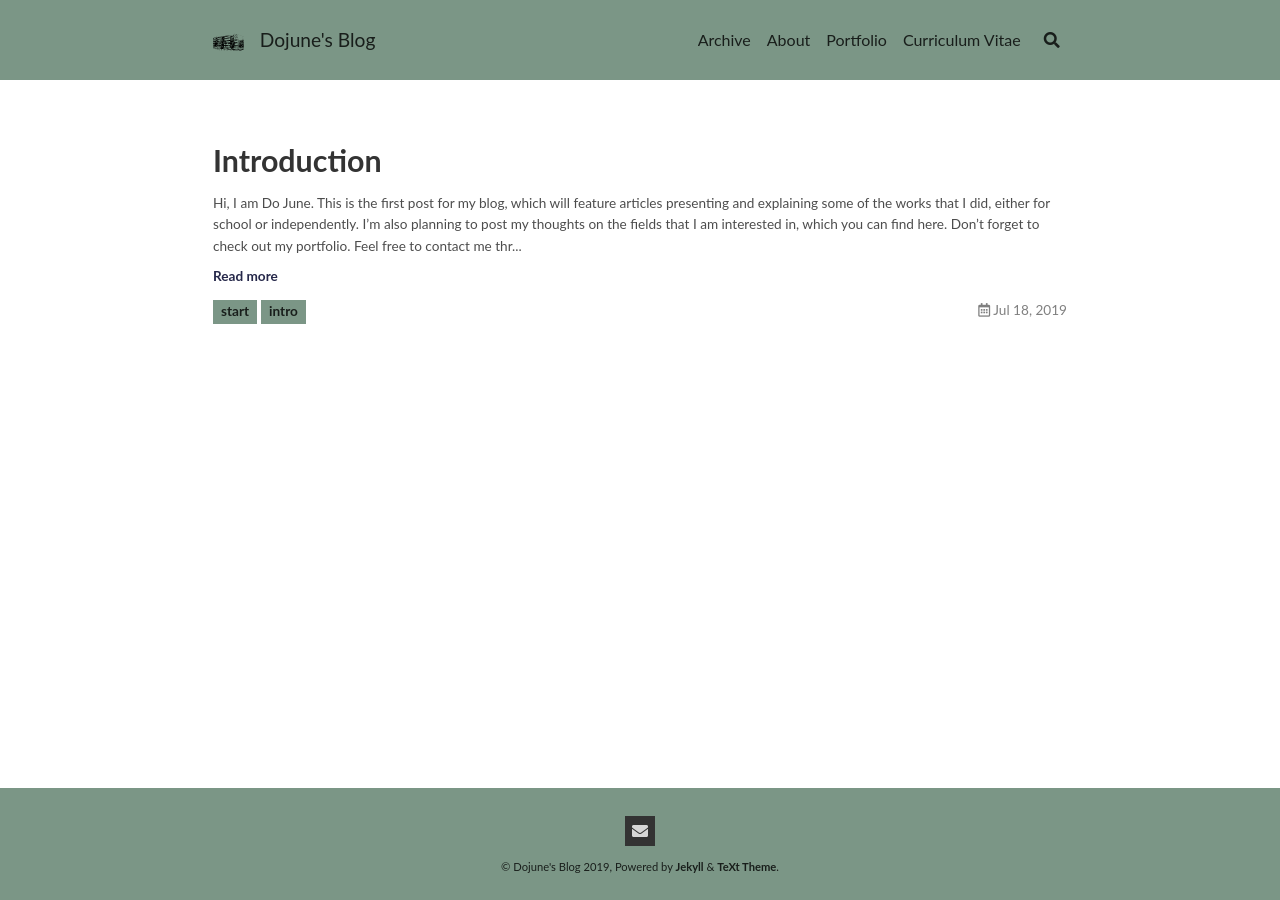
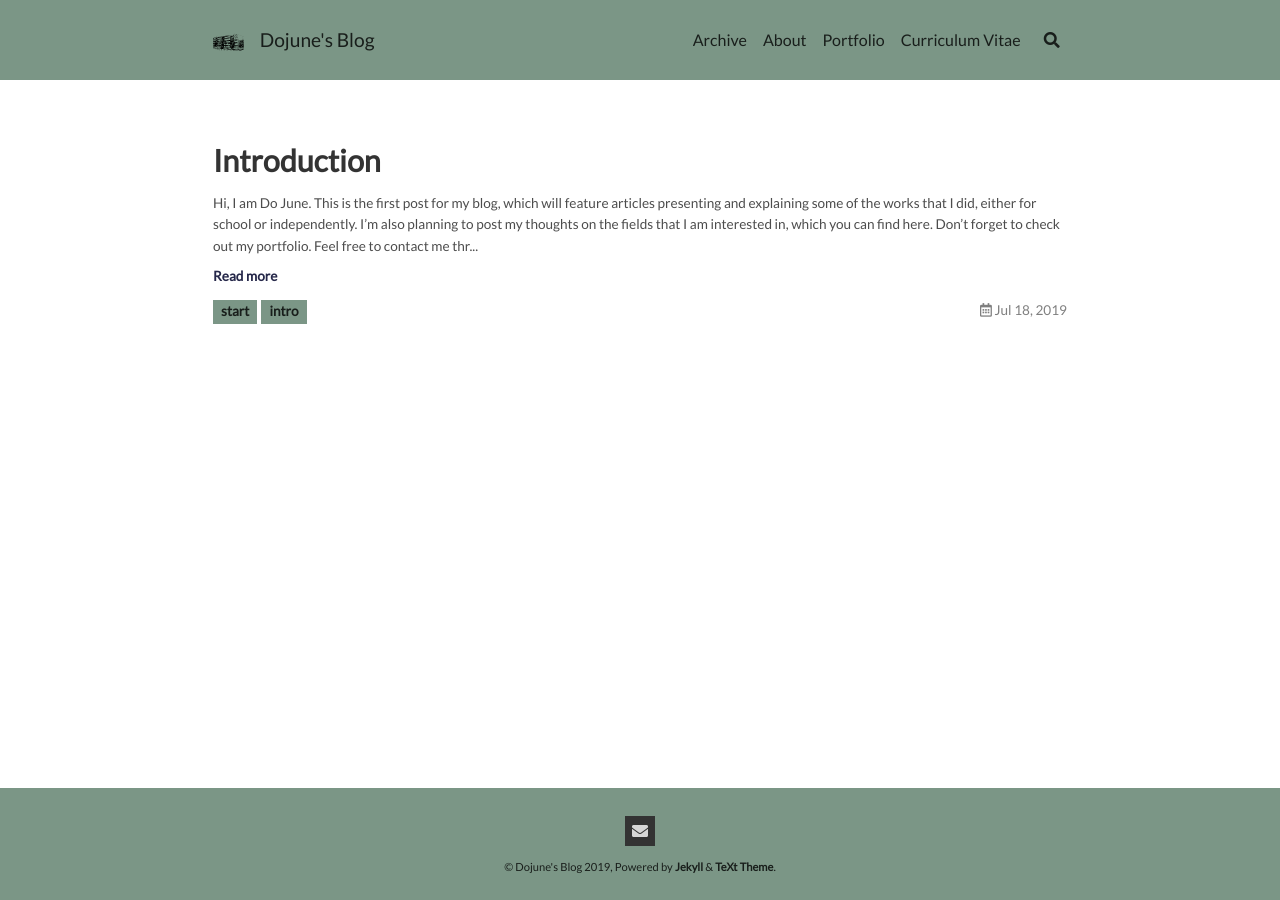
Before and after one commit to mindojune/mindojune.github.io, a Jekyll site: the page built from index.html, in a window 1280 px wide. Built offline with Jekyll 4.4.1, drawn with Linux system fonts in a browser that asks for light colours; nearby versions of some CDN libraries; the list of posts is cut into pages by our own code.

Commit message:
Update head.html

```diff
--- a/_includes/head.html
+++ b/_includes/head.html
@@ -22,5 +22,5 @@
 <link rel="stylesheet" href="{{ _sources.font_awesome }}" >
 
 <! –– To allow fonts from google fonts ––>
-<link href="https://fonts.googleapis.com/css?family=Cousine|Roboto+Mono|Source+Sans+Pro|Inconsolata&display=swap" rel="stylesheet">
+<link href="https://fonts.googleapis.com/css?family=Lato|Open+Sans|Cousine|Roboto+Mono|Source+Sans+Pro|Inconsolata&display=swap" rel="stylesheet">
 {%- include head/custom.html -%}
```
